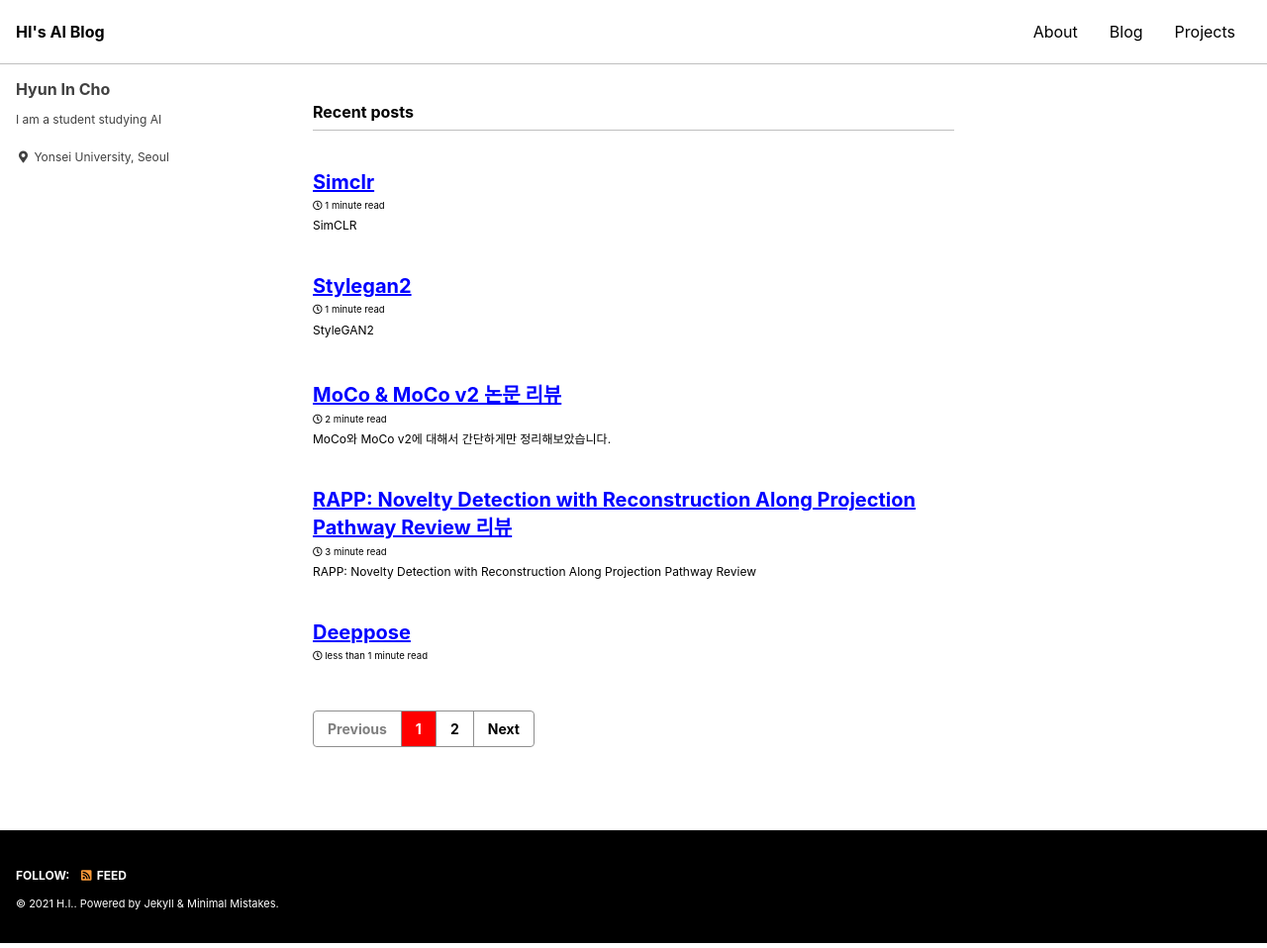
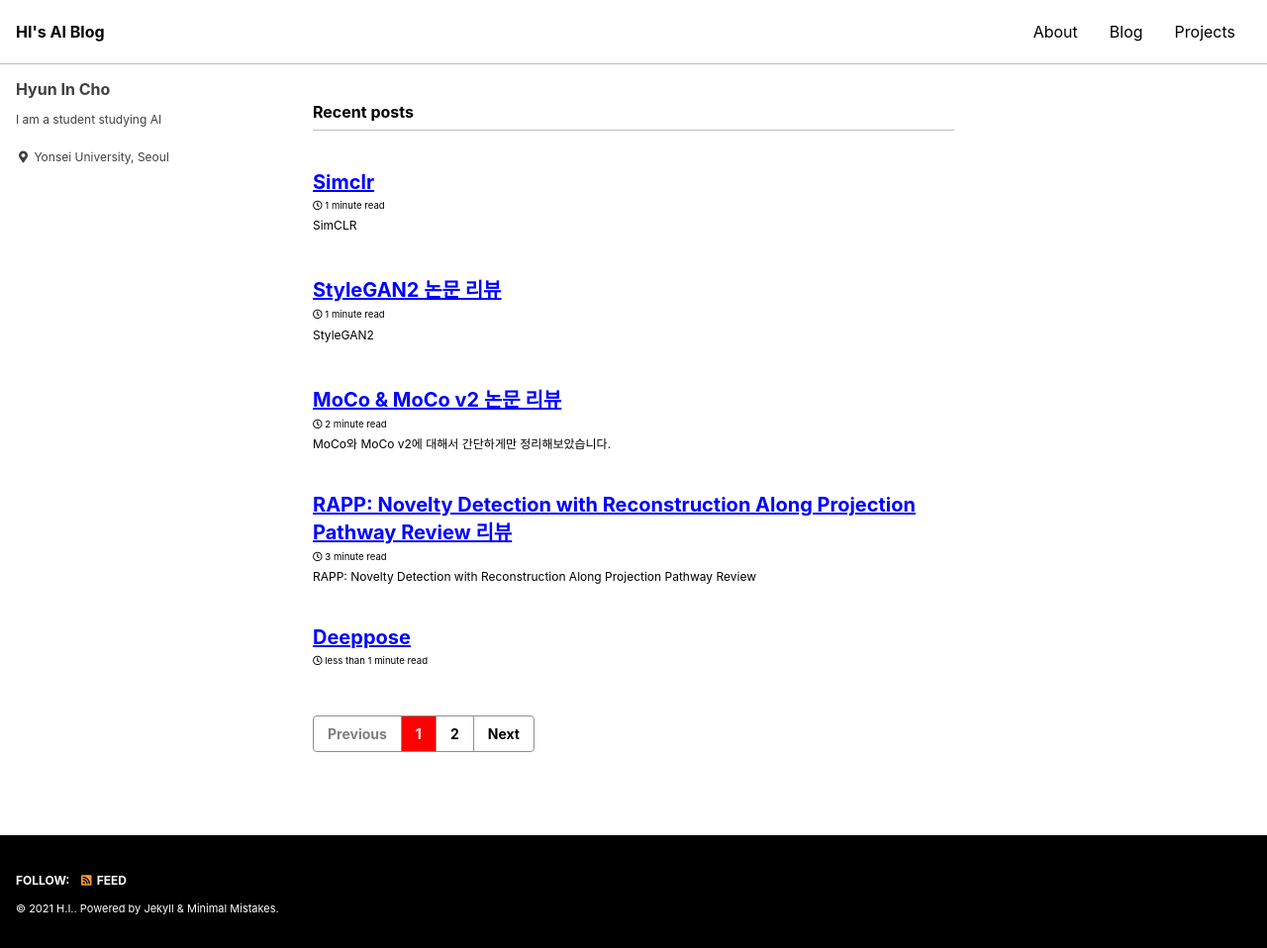
Before and after one commit to hhyunn2/hhyunn2.github.io, a Jekyll site: the page built from index.html, in a window 1280 px wide. Shown: the whole page at 99% size. Built offline with Jekyll 4.4.1, drawn with Linux system fonts in a browser that asks for light colours; cached includes are drawn as plain includes; the list of posts is cut into pages by our own code.

Commit message:
Update 2021-02-20-StyleGAN2.md

```diff
--- a/_posts/2021-02-20-StyleGAN2.md
+++ b/_posts/2021-02-20-StyleGAN2.md
@@ -1,3 +1,13 @@
+---
+title: "StyleGAN2 논문 리뷰"
+category :
+    - GAN
+tag :
+    - GAN
+toc : true
+
+---
+
 # StyleGAN2
 
 ### 1. Intro
```
